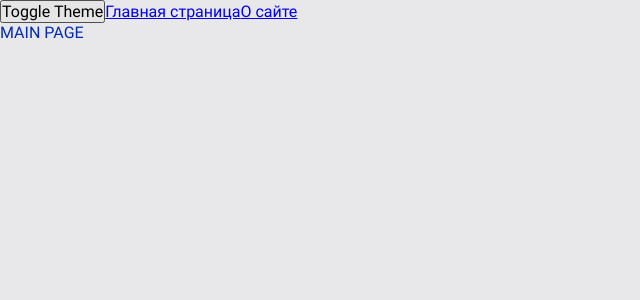
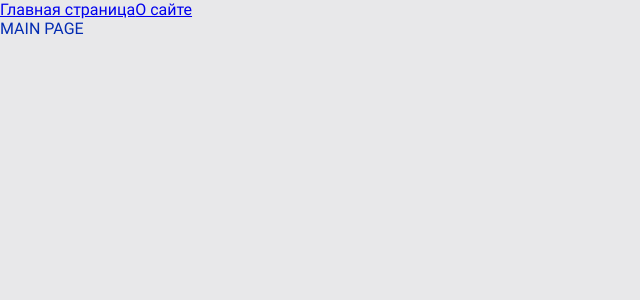
Before and after one commit to SMB-production/webpack-repo, a React app: page / in a window 1280 px wide. Shown: the top 300 px of the page, without its empty margins (0-640 px from the left). Built offline with nearby package versions, Linux system fonts and the light colour scheme.

Commit message:
feat: add ThemeSwitcher directory

```diff
--- a/src/app/App.tsx
+++ b/src/app/App.tsx
@@ -5,10 +5,9 @@ import {classNames} from 'shared/lib/classNames/classNames'
 import {useTheme} from 'app/providers/ThemeProvider'
 
 export const App = () => {
-   const {theme, toggleTheme} = useTheme()
+   const {theme} = useTheme()
    return (
       <div className={classNames('app', {hovered: true, selected: false}, [theme])}>
-         <button onClick={toggleTheme}>Toggle Theme</button>
          <Link to={'/'}>Главная страница</Link>
          <Link to={'/about'}>О сайте</Link>
          <AppRouter />
```
Also changed, not shown: src/widgets/ThemeSwitcher/ui/ThemeSwitcher.tsx (added, +10 -0 lines), src/widgets/ThemeSwitcher/index.tsx (added), src/widgets/ThemeSwitcher/ui/ThemeSwitcher.module.scss (added).
